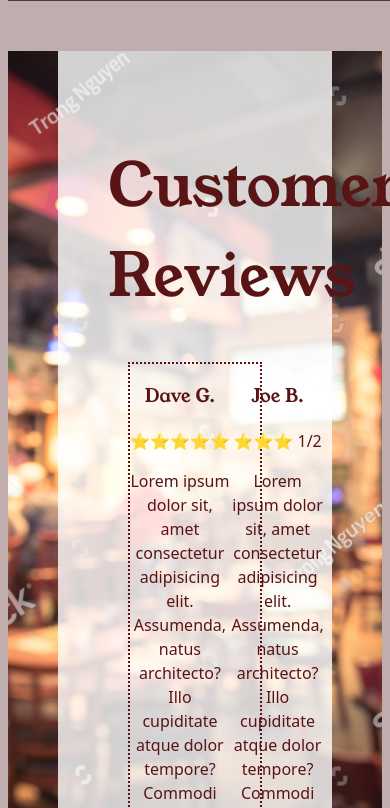
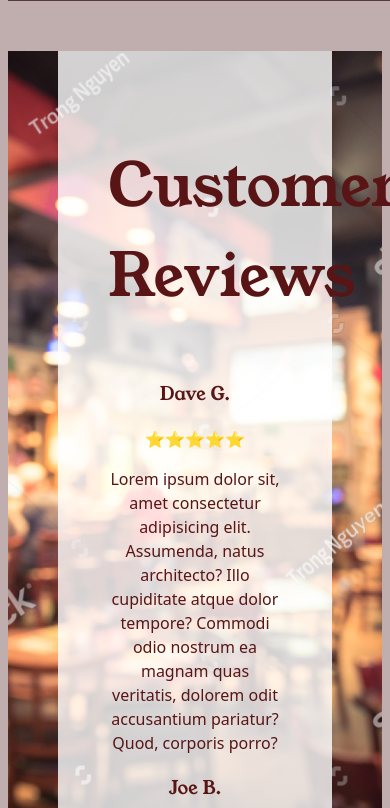
Before and after one commit to ChazSam/Nell-s, a React (Vite) app in the folder nell-s/: page /reviews in a window 390 px wide. Shown: the part 267-1075 px from the top of the page. Built offline with nearby package versions, Linux system fonts and the light colour scheme.

Commit message:
adjusted img sizes

```diff
--- a/nell-s/src/App.css
+++ b/nell-s/src/App.css
@@ -49,7 +49,7 @@
   margin: 20px;
   display: grid;
   grid-template-columns: auto auto;
-  align-items: start;
+  /* align-items: start; */
   justify-content: space-evenly;
   border: 2px dotted;
 }
@@ -89,7 +89,8 @@ h3 {
 }
 
 img {
-  max-width: 100%;
+  width: 70em;
+  /* max-width: 100%; */
   height: auto;
   display: block;
   margin: auto;
@@ -192,4 +193,7 @@ img {
   .menu-list {
     width: 30em;
   }
+    .review-list {
+    display: table-row;
+  }
 }
```
